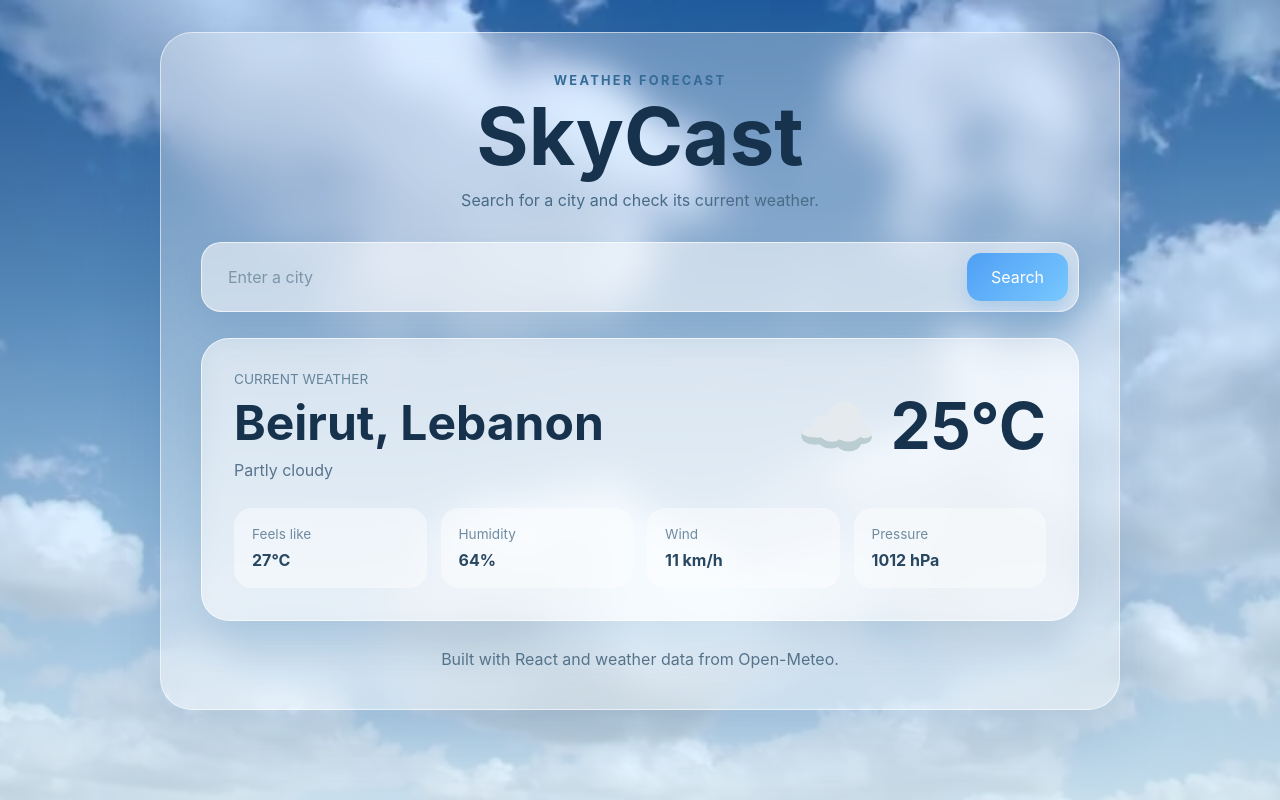
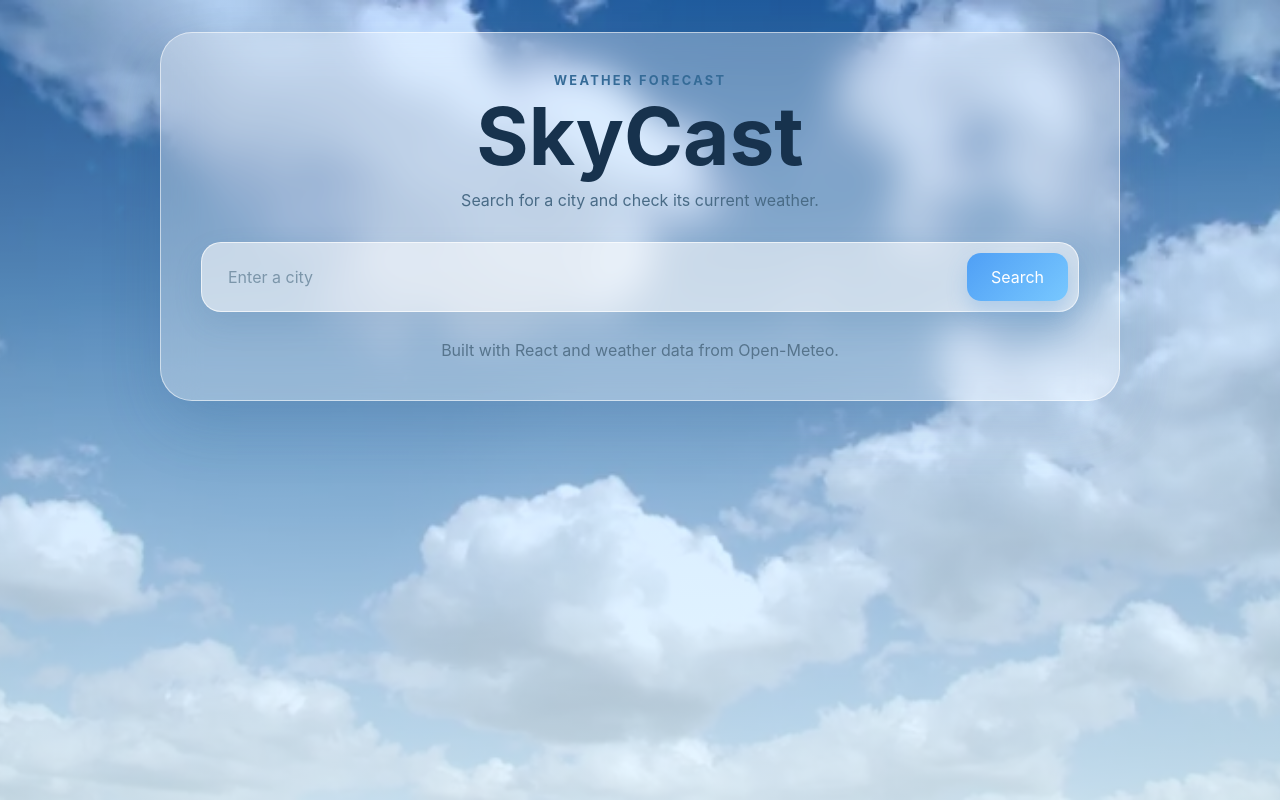
Before and after one commit to reemsaijary/react-weather-app, a React (Vite) app: page / in a window 1280 px wide. Built offline with nearby package versions, Linux system fonts and the light colour scheme.

Commit message:
Fetch current weather data from Open-Meteo API

```diff
--- a/src/App.css
+++ b/src/App.css
@@ -181,6 +181,19 @@
   color: #17324d;
 }
 
+.status-message {
+  padding: 14px 18px;
+  border-radius: 16px;
+  color: #355f7e;
+  background: rgba(255, 255, 255, 0.5);
+  text-align: center;
+}
+
+.error-message {
+  color: #8a3540;
+  background: rgba(255, 225, 228, 0.75);
+}
+
 @media (max-width: 700px) {
   .app {
     padding: 16px;
--- a/src/App.jsx
+++ b/src/App.jsx
@@ -6,10 +6,58 @@ import Footer from './components/Footer'
 import './App.css'
 
 function App() {
-  const [searchedCity, setSearchedCity] = useState('')
+  const [weather, setWeather] = useState(null)
+  const [loading, setLoading] = useState(false)
+  const [error, setError] = useState('')
 
-  function handleSearch(city) {
-    setSearchedCity(city)
+  async function handleSearch(city) {
+    setLoading(true)
+    setError('')
+
+    try {
+      const locationResponse = await fetch(
+        `https://geocoding-api.open-meteo.com/v1/search?name=${encodeURIComponent(
+          city,
+        )}&count=1&language=en&format=json`,
+      )
+
+      if (!locationResponse.ok) {
+        throw new Error('Could not search for this city.')
+      }
+
+      const locationData = await locationResponse.json()
+      const location = locationData.results?.[0]
+
+      if (!location) {
+        throw new Error('City not found. Please try another name.')
+      }
+
+      const weatherResponse = await fetch(
+        `https://api.open-meteo.com/v1/forecast?latitude=${location.latitude}&longitude=${location.longitude}&current=temperature_2m,relative_humidity_2m,apparent_temperature,weather_code,surface_pressure,wind_speed_10m&timezone=auto`,
+      )
+
+      if (!weatherResponse.ok) {
+        throw new Error('Could not load the weather information.')
+      }
+
+      const weatherData = await weatherResponse.json()
+
+      setWeather({
+        city: location.name,
+        country: location.country,
+        temperature: weatherData.current.temperature_2m,
+        feelsLike: weatherData.current.apparent_temperature,
+        humidity: weatherData.current.relative_humidity_2m,
+        windSpeed: weatherData.current.wind_speed_10m,
+        pressure: weatherData.current.surface_pressure,
+        weatherCode: weatherData.current.weather_code,
+      })
+    } catch (error) {
+      setWeather(null)
+      setError(error.message)
+    } finally {
+      setLoading(false)
+    }
   }
 
   return (
@@ -20,13 +68,15 @@ function App() {
         <main className="weather-main">
           <SearchBar onSearch={handleSearch} />
 
-          {searchedCity && (
-            <p className="search-result">
-              You searched for: <strong>{searchedCity}</strong>
+          {loading && <p className="status-message">Loading weather...</p>}
+
+          {error && (
+            <p className="status-message error-message">
+              {error}
             </p>
           )}
 
-          <WeatherCard />
+          {weather && <WeatherCard weather={weather} />}
         </main>
 
         <Footer />
--- a/src/components/WeatherCard.jsx
+++ b/src/components/WeatherCard.jsx
@@ -1,38 +1,44 @@
-function WeatherCard() {
+function WeatherCard({ weather }) {
   return (
     <section className="weather-card">
       <div className="weather-summary">
         <div>
           <p className="location-label">Current weather</p>
-          <h2>Beirut, Lebanon</h2>
-          <p className="weather-condition">Partly cloudy</p>
+
+          <h2>
+            {weather.city}, {weather.country}
+          </h2>
+
+          <p className="weather-condition">
+            Weather code: {weather.weatherCode}
+          </p>
         </div>
 
         <div className="weather-temperature">
           <span aria-hidden="true">☁️</span>
-          <strong>25°C</strong>
+          <strong>{Math.round(weather.temperature)}°C</strong>
         </div>
       </div>
 
       <div className="weather-details">
         <article>
           <span>Feels like</span>
-          <strong>27°C</strong>
+          <strong>{Math.round(weather.feelsLike)}°C</strong>
         </article>
 
         <article>
           <span>Humidity</span>
-          <strong>64%</strong>
+          <strong>{weather.humidity}%</strong>
         </article>
 
         <article>
           <span>Wind</span>
-          <strong>11 km/h</strong>
+          <strong>{weather.windSpeed} km/h</strong>
         </article>
 
         <article>
           <span>Pressure</span>
-          <strong>1012 hPa</strong>
+          <strong>{Math.round(weather.pressure)} hPa</strong>
         </article>
       </div>
     </section>
```
